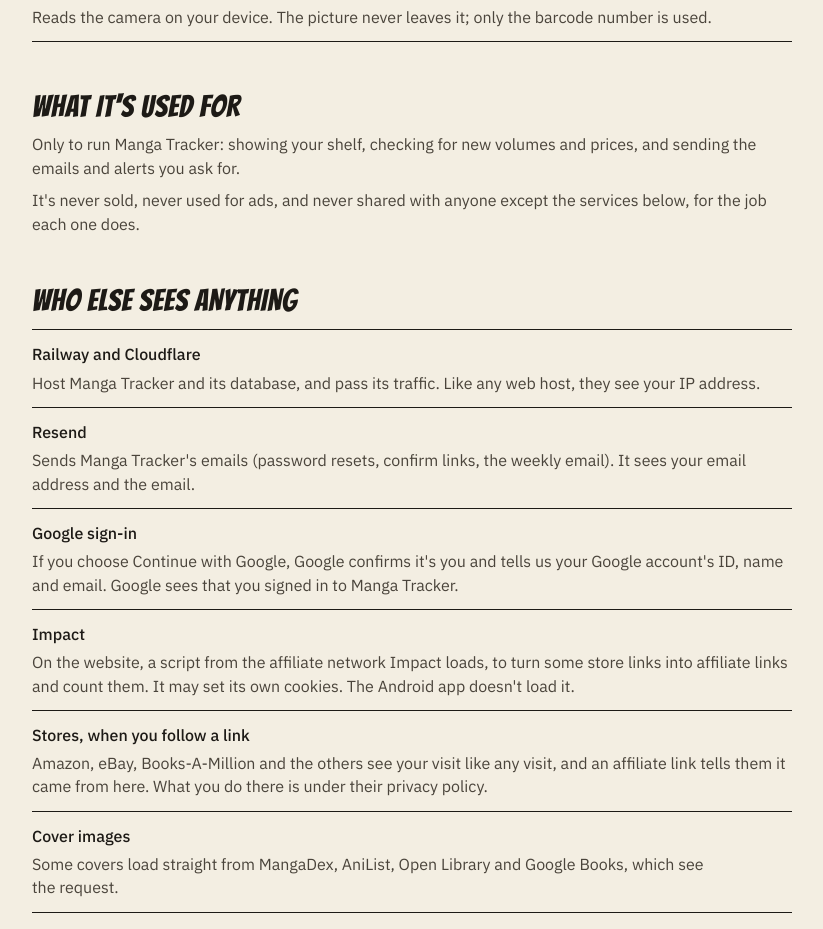
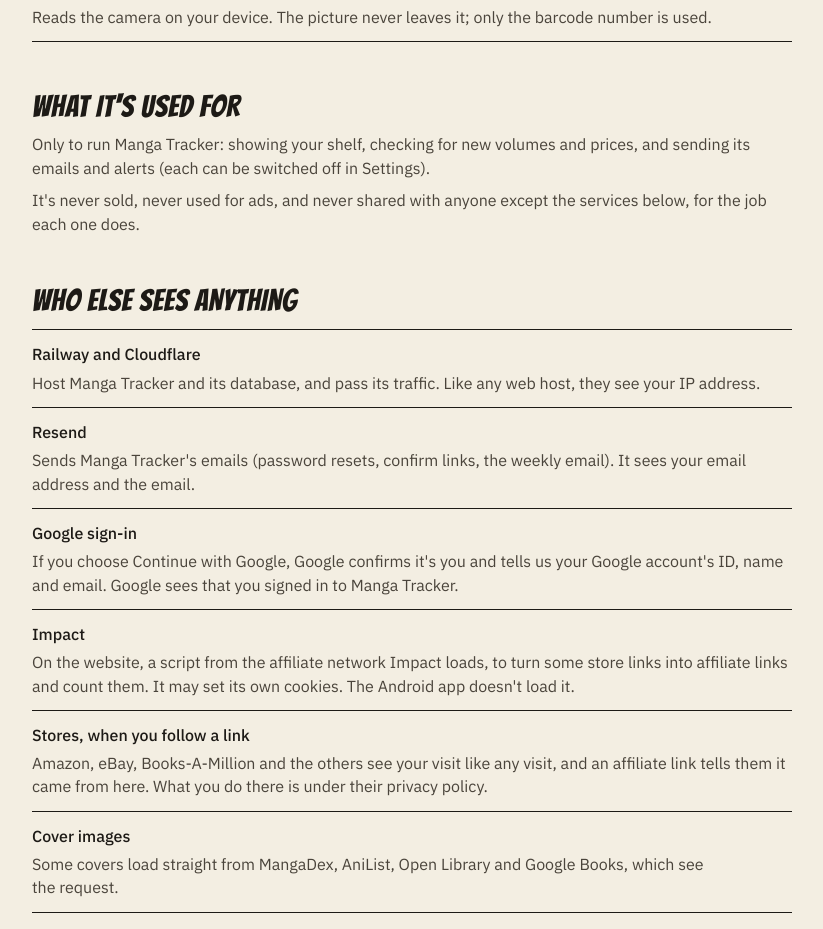
Before and after one commit to Shriyashzzz/mangaTracker, a React (Vite) app in the folder client/: page /privacy in a window 1280 px wide. Shown: the part 1440-2369 px from the top of the page, without its empty margins (228-1051 px from the left). Built offline with nearby package versions, Linux system fonts and the light colour scheme; no server answers.

Commit message:
docs(privacy): emails are no longer only the ones asked for

```diff
--- a/client/src/pages/Privacy/Privacy.tsx
+++ b/client/src/pages/Privacy/Privacy.tsx
@@ -165,7 +165,7 @@ export function PrivacyPage() {
         id="pv-use"
         title="What it's used for"
         lines={[
-          "Only to run Manga Tracker: showing your shelf, checking for new volumes and prices, and sending the emails and alerts you ask for.",
+          "Only to run Manga Tracker: showing your shelf, checking for new volumes and prices, and sending its emails and alerts (each can be switched off in Settings).",
           "It's never sold, never used for ads, and never shared with anyone except the services below, for the job each one does.",
         ]}
       />
```
